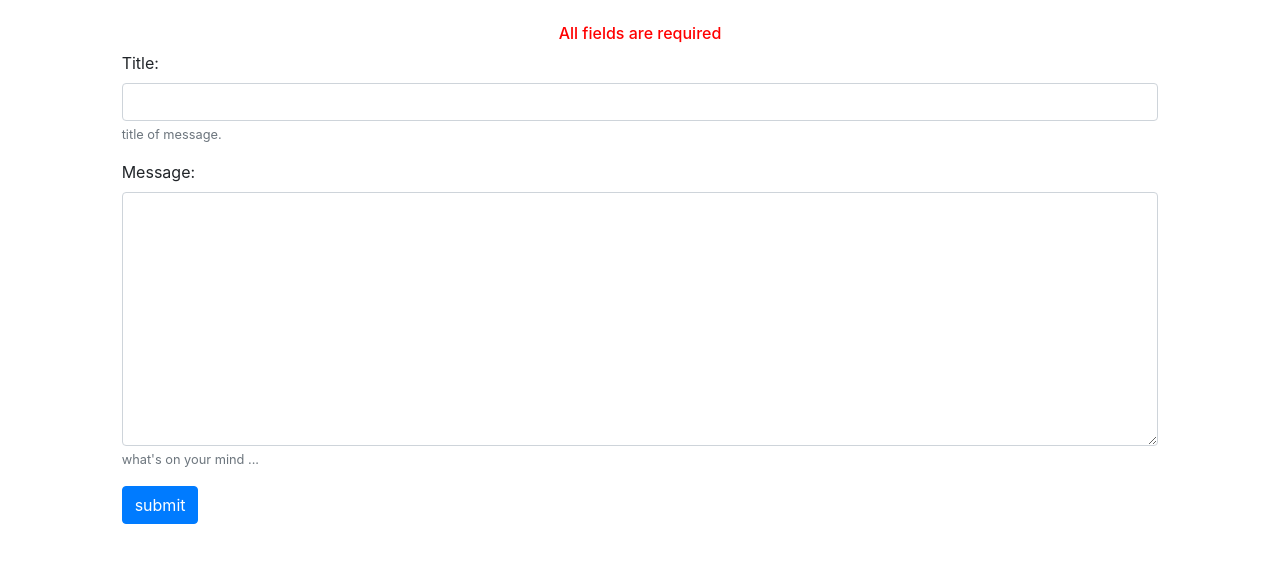
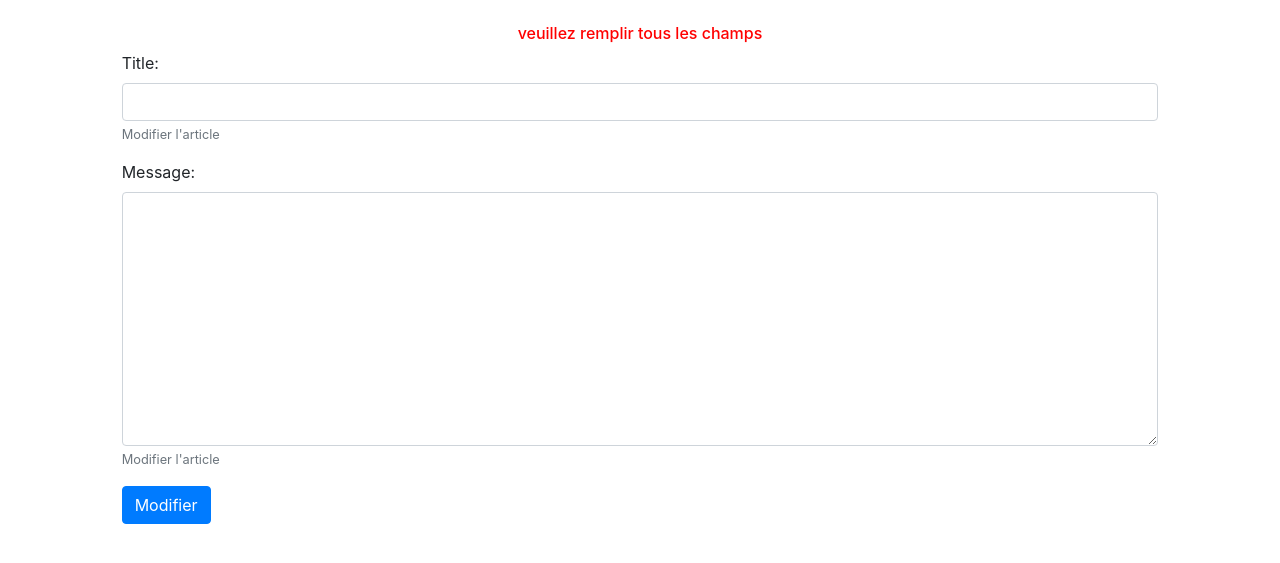
Before and after one commit to jienba/ExamPython, a Django app: template Crud/templates/Crud/edit.html in a window 1280 px wide. Shown: the top 563 px of the page. Run offline with Django 3.2, Linux system fonts and the light colour scheme; the template is opened without the code that fills it: values named after a table or form of the project are taken from there, others are empty; some libraries are stand-ins or nearby versions.

Commit message:
Update edit.html

```diff
--- a/Crud/templates/Crud/edit.html
+++ b/Crud/templates/Crud/edit.html
@@ -15,7 +15,7 @@
 		<div class="col-md-1 col-xs-1 col-sm-1"></div>
 		<div  class="col-md-10 col-xs-10 col-sm-10 ">
 		<br/>
-			<h6 style="text-align:center;"><font color="red"> All fields are required</font> </h6>
+			<h6 style="text-align:center;"><font color="red"> veuillez remplir tous les champs </font> </h6>
 		</div>
 		<div class="col-md-1 col-xs-1 col-sm-1">
 		</div>
@@ -35,12 +35,12 @@
 			      {{ field.label_tag }}
 			      {% render_field field class="form-control" %}
 			      {% if field.help_text %}
-			        <small class="form-text text-muted">{{ field.help_text }}</small>
+			        <small class="form-text text-muted">Modifier l'article</small>
 			      {% endif %}
 			    </div>
 			  {% endfor %}
 
-			  <button type="submit" class="btn btn-primary">submit</button>
+			  <button type="submit" class="btn btn-primary">Modifier</button>
 			</form>
 			<br>
 		</div>
```
